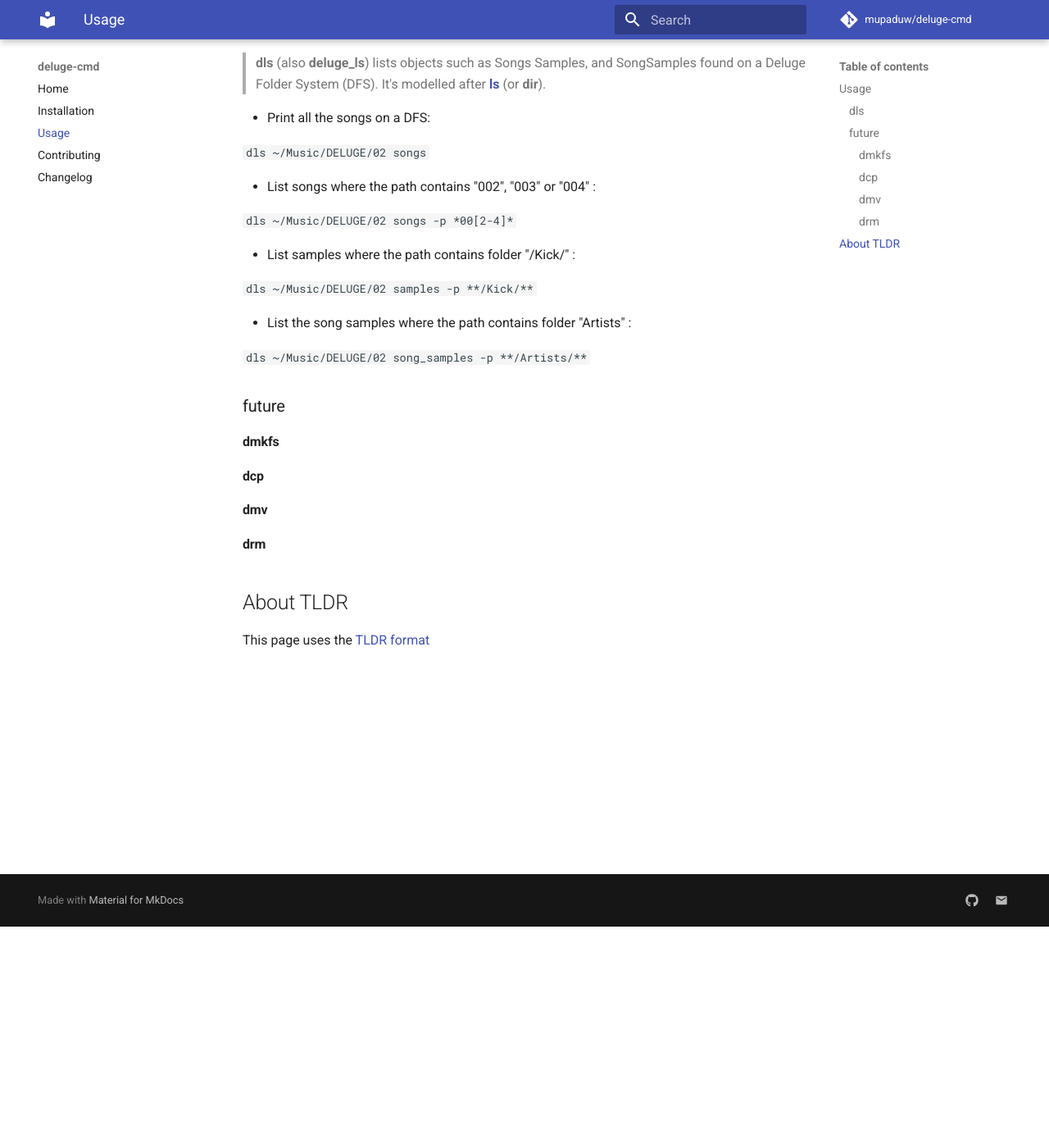
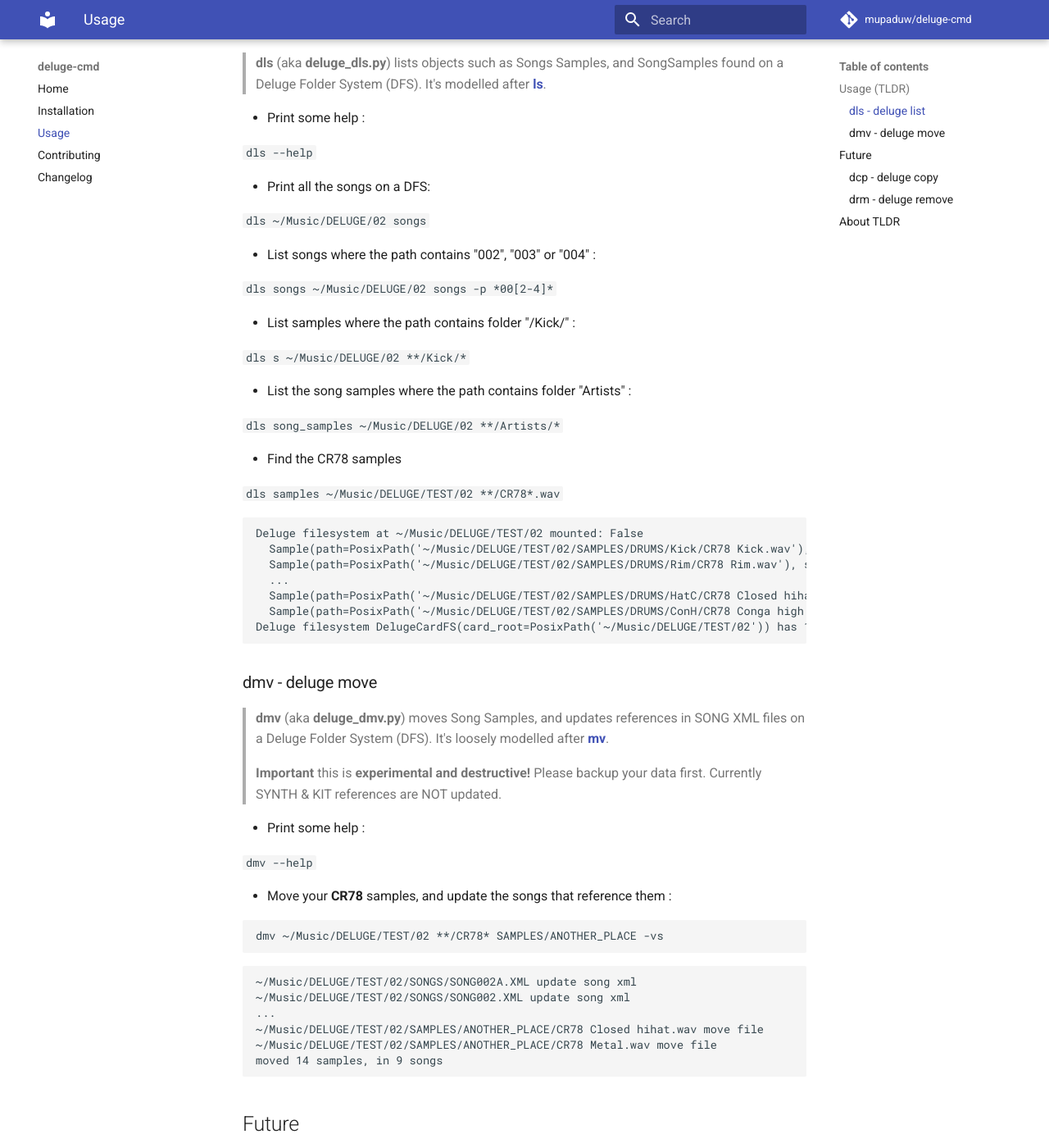
Before and after one commit to mupaduw/deluge-cmd, an MkDocs documentation site: the page built from docs/usage.md, in a window 1280 px wide and 1400 px high, scrolled down 270 px. Shown: the whole window at 82% size. Built offline with MkDocs 1.6.1 and Material for MkDocs 9.7.7, drawn with Linux system fonts in a browser that asks for light colours; comment, search, counter and statistics services are not loaded; some of the changed text lies outside the part shown.

````diff
--- a/docs/usage.md
+++ b/docs/usage.md
@@ -1,12 +1,16 @@
-# Usage
+# Usage (TLDR)
 
 Installing deluge-cmd will make the following available on your system:
 
-## dls
+## dls - deluge list
 
-> **dls** (also **deluge_ls**) lists objects such as Songs Samples, and SongSamples
+> **dls** (aka **deluge_dls.py**) lists objects such as Songs Samples, and SongSamples
 > found on a Deluge Folder System (DFS).
-> It's modelled after **[ls](https://tldr.ostera.io/ls)** (or **dir**).
+> It's modelled after **[ls](https://tldr.ostera.io/ls)**.
+
+- Print some help :
+
+`dls --help`
 
 - Print all the songs on a DFS:
 
@@ -14,26 +18,66 @@ Installing deluge-cmd will make the following available on your system:
 
 - List songs where the path contains "002", "003" or "004" :
 
-`dls ~/Music/DELUGE/02 songs -p *00[2-4]*`
+`dls songs ~/Music/DELUGE/02 songs -p *00[2-4]*`
 
 - List samples where the path contains folder "/Kick/" :
 
-`dls ~/Music/DELUGE/02 samples -p **/Kick/**`
+`dls s ~/Music/DELUGE/02 **/Kick/*`
 
 - List the song samples where the path contains folder "Artists" :
 
-`dls ~/Music/DELUGE/02 song_samples -p **/Artists/**`
+`dls song_samples ~/Music/DELUGE/02 **/Artists/*`
 
-## future
+- Find the CR78 samples
 
-### dmkfs
+`dls samples ~/Music/DELUGE/TEST/02 **/CR78*.wav`
 
-### dcp
+```
+Deluge filesystem at ~/Music/DELUGE/TEST/02 mounted: False
+  Sample(path=PosixPath('~/Music/DELUGE/TEST/02/SAMPLES/DRUMS/Kick/CR78 Kick.wav'), settings=[])
+  Sample(path=PosixPath('~/Music/DELUGE/TEST/02/SAMPLES/DRUMS/Rim/CR78 Rim.wav'), settings=[])
+  ...
+  Sample(path=PosixPath('~/Music/DELUGE/TEST/02/SAMPLES/DRUMS/HatC/CR78 Closed hihat.wav'), settings=[])
+  Sample(path=PosixPath('~/Music/DELUGE/TEST/02/SAMPLES/DRUMS/ConH/CR78 Conga high.wav'), settings=[])
+Deluge filesystem DelugeCardFS(card_root=PosixPath('~/Music/DELUGE/TEST/02')) has 14 samples
+```
 
-### dmv
+## dmv  - deluge move
 
-### drm
+> **dmv** (aka **deluge_dmv.py**) moves Song Samples, and updates references in SONG XML files on
+> a Deluge Folder System (DFS).
+> It's loosely modelled after **[mv](https://tldr.ostera.io/mv)**.
+>
+> **Important** this is **experimental and destructive!** Please backup your data first. Currently SYNTH & KIT references are NOT updated.
 
+- Print some help :
+
+`dmv --help`
+
+- Move your **CR78** samples, and update the songs that reference them :
+
+```
+dmv ~/Music/DELUGE/TEST/02 **/CR78* SAMPLES/ANOTHER_PLACE -vs
+```
+
+```
+~/Music/DELUGE/TEST/02/SONGS/SONG002A.XML update song xml
+~/Music/DELUGE/TEST/02/SONGS/SONG002.XML update song xml
+...
+~/Music/DELUGE/TEST/02/SAMPLES/ANOTHER_PLACE/CR78 Closed hihat.wav move file
+~/Music/DELUGE/TEST/02/SAMPLES/ANOTHER_PLACE/CR78 Metal.wav move file
+moved 14 samples, in 9 songs
+```
+
+# Future
+
+## dcp - deluge copy
+
+Copy files and their references.
+
+## drm - deluge remove
+
+Remove files, cleaning up references.
 
 # About TLDR
 
--- a/pyproject.toml
+++ b/pyproject.toml
@@ -24,7 +24,8 @@ packages = [
 ]
 
 [tool.poetry.scripts]
-dsd = 'deluge_cmd.deluge_dsd:main'
+dls = 'deluge_cmd.deluge_dls:main'
+dmv = 'deluge_cmd.deluge_dmv:main'
 
 [tool.poetry.dev-dependencies]
 
@@ -60,7 +61,7 @@ mkdocs-pymdownx-material-extras = "^2.0.3"
 python = ">=3.8,<4.0"
 
 click = "^8.1.3"
-deluge-card = "0.3.0"
+deluge-card = "^0.4.2"
 
 [tool.poetry.extras]
 test = [
````
Also changed, not shown: CHANGELOG.md (+10 -0 lines), docs/installation.md (+5 -8 lines), 3 other files.
